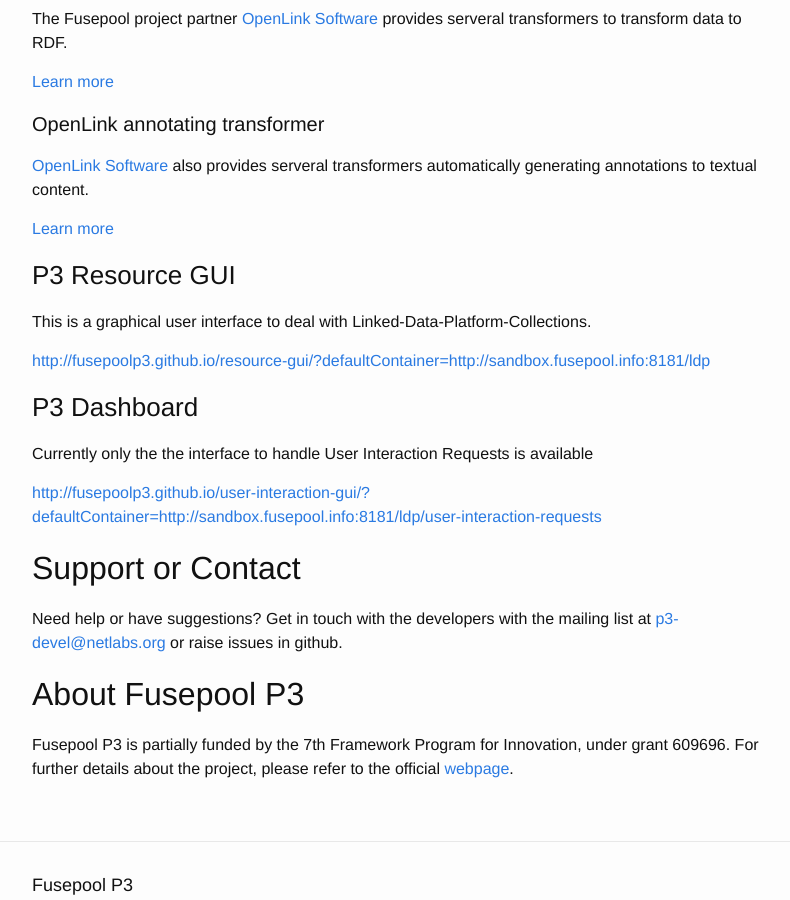
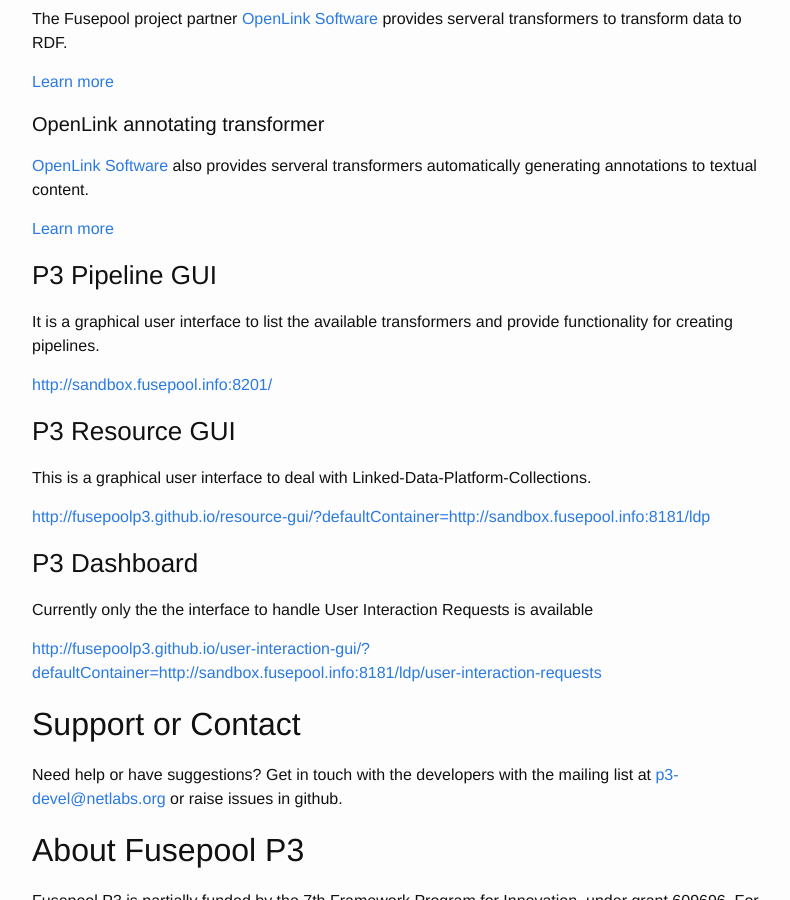
Before and after one commit to fusepoolP3/fusepoolp3.github.io, a Jekyll site: the page built from index.md, in a window 1280 px wide and 900 px high, scrolled down 2036 px. Shown: the whole window, without its empty margins (238-1028 px from the left). Built offline with Jekyll 4.4.1, drawn with Linux system fonts in a browser that asks for light colours.

Commit message:
Pipeline GUI link added to index page

```diff
--- a/index.md
+++ b/index.md
@@ -86,6 +86,12 @@
 
 [Learn more](openlink-annotators/)
 
+### P3 Pipeline GUI
+
+It is a graphical user interface to list the available transformers and provide functionality for creating pipelines.
+
+[http://sandbox.fusepool.info:8201/](http://sandbox.fusepool.info:8201/)
+
 ### P3 Resource GUI
 
 This is a graphical user interface to deal with Linked-Data-Platform-Collections.
```
